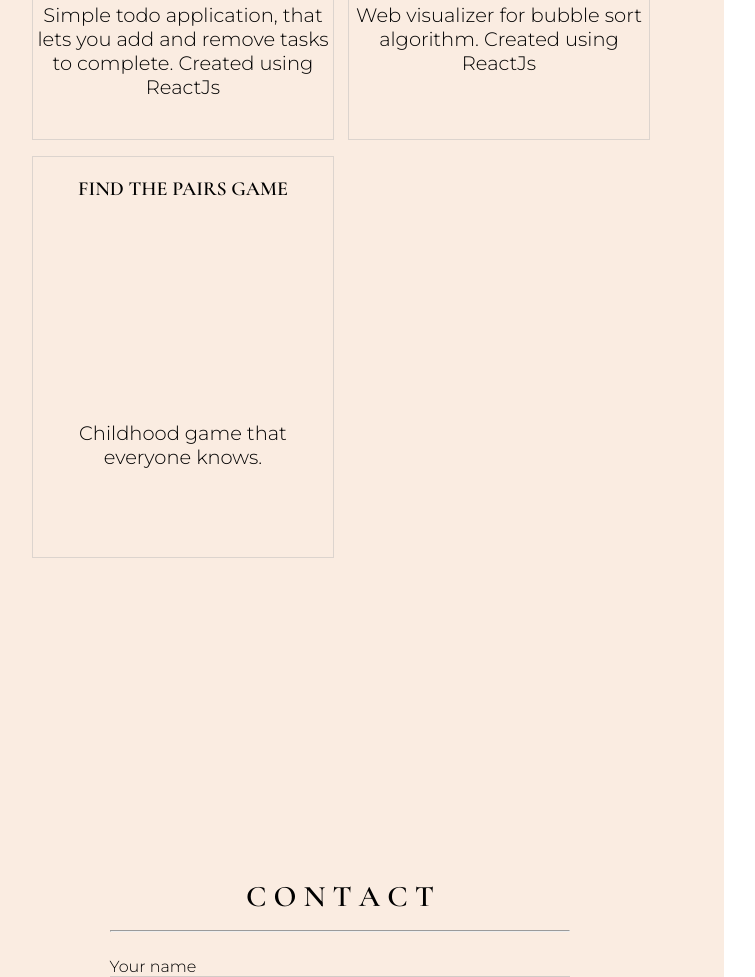
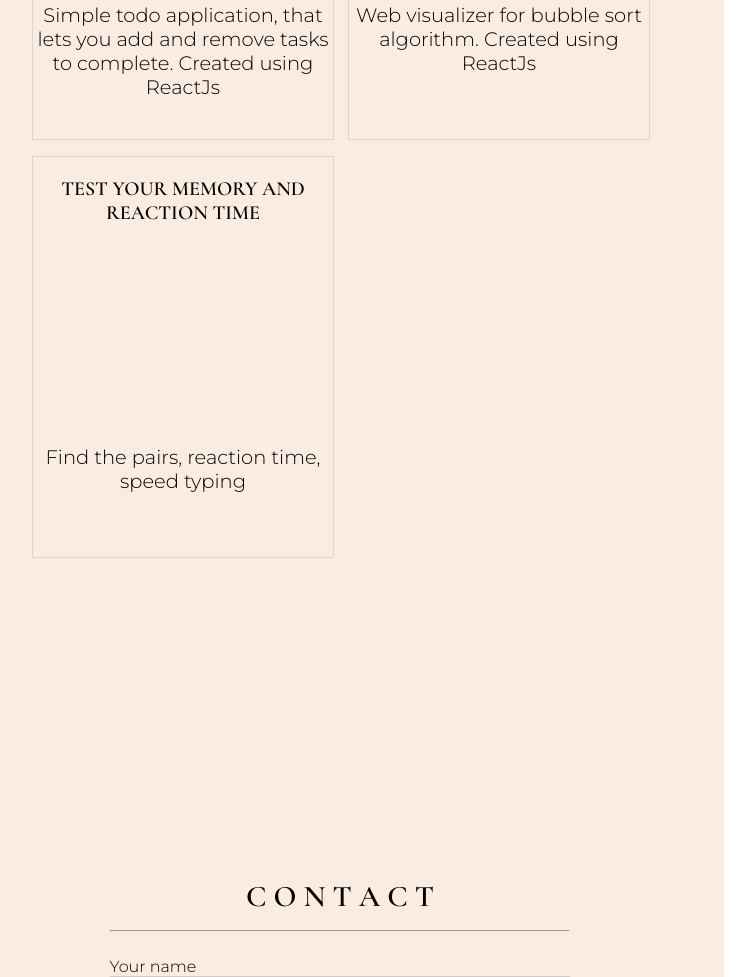
Before and after one commit to MaxamatO/Portfolio, a website: page index.html in a window 1280 px wide. Shown: the part 2009-2986 px from the top of the page, without its empty margins (44-799 px from the left). Drawn offline with nearby package versions, Linux system fonts and the light colour scheme.

Commit message:
Modified cv, project's desc

```diff
--- a/assets/index.js
+++ b/assets/index.js
@@ -1,7 +1,7 @@
 let faders = document.querySelectorAll('.fade-in');
 
 const appearOptions = {
-    threshold: .6,
+    threshold: .4,
     rootMargin: "0px 0px -10px 0px"
 };
 
--- a/index.html
+++ b/index.html
@@ -17,9 +17,6 @@
                 </div>
                 <div class="menu">
                     <ul class="menu-list">
-                        <!-- <li><a onclick="() => menu();" id="icon">
-                            <svg fill="#000000" version="1.1" id="SVGRepoEditor" xmlns="http://www.w3.org/2000/svg" xmlns:xlink="http://www.w3.org/1999/xlink" width="30px" height="30px" viewBox="0 0 24.75 24.75" xml:space="preserve" stroke="#000000" stroke-width="0"><g id="SVGRepo_bgCarrier" stroke-width="0"></g> <path d="M0,3.875c0-1.104,0.896-2,2-2h20.75c1.104,0,2,0.896,2,2s-0.896,2-2,2H2C0.896,5.875,0,4.979,0,3.875z M22.75,10.375H2 c-1.104,0-2,0.896-2,2c0,1.104,0.896,2,2,2h20.75c1.104,0,2-0.896,2-2C24.75,11.271,23.855,10.375,22.75,10.375z M22.75,18.875H2 c-1.104,0-2,0.896-2,2s0.896,2,2,2h20.75c1.104,0,2-0.896,2-2S23.855,18.875,22.75,18.875z"></path> </svg>
-                        </a></li> -->
                         <li><a href="assets/cv.pdf" class="menu-a" >cv</a></li>
                         <li><a href="#projects" class="menu-a">projects</a></li>
                         <li><a href="#contact" class="menu-a">contact</a></li>
@@ -93,8 +90,8 @@
                         </a>
                         <a href="https://maxamato.github.io/memory/">
                             <div class="project">
-                                <h3>FIND THE PAIRS GAME</h3>
-                                <p>Childhood game that everyone knows.</p>
+                                <h3>TEST YOUR MEMORY AND REACTION TIME</h3>
+                                <p>Find the pairs, reaction time, speed typing</p>
                             </div>
                         </a>
 
```
Also changed, not shown: 1 other file.
